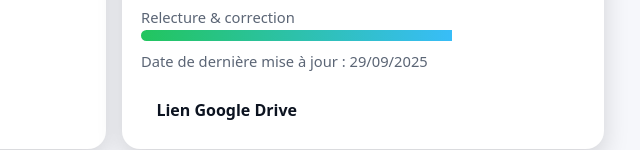
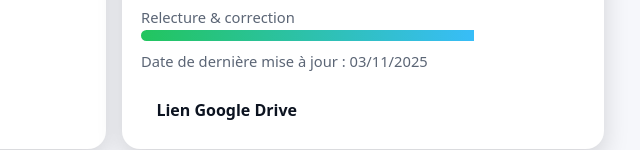
Before and after one commit to Corentin-Chartrain/Haruhi-Trad-FR, a plain HTML site: page index.html in a window 1280 px wide. Shown: the part 655-805 px from the top of the page, 526-1166 px from the left. Drawn offline with Linux system fonts and the light colour scheme.

Commit message:
Update index.html

```diff
--- a/index.html
+++ b/index.html
@@ -41,10 +41,10 @@
         </div>
         <div>
           <div class="muted tiny">Relecture &amp; correction</div>
-          <div class="progress" aria-label="Relecture 100%"><div class="bar ok" style="width:70%"></div></div>
+          <div class="progress" aria-label="Relecture 100%"><div class="bar ok" style="width:75%"></div></div>
         </div>
         <div>
-          <div class="muted tiny">Date de dernière mise à jour : 29/09/2025</div>
+          <div class="muted tiny">Date de dernière mise à jour : 03/11/2025</div>
         </div>
       </div>
 
```
